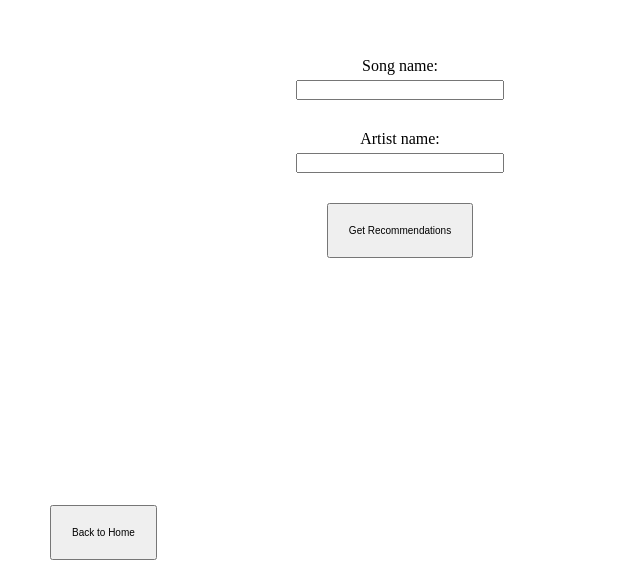
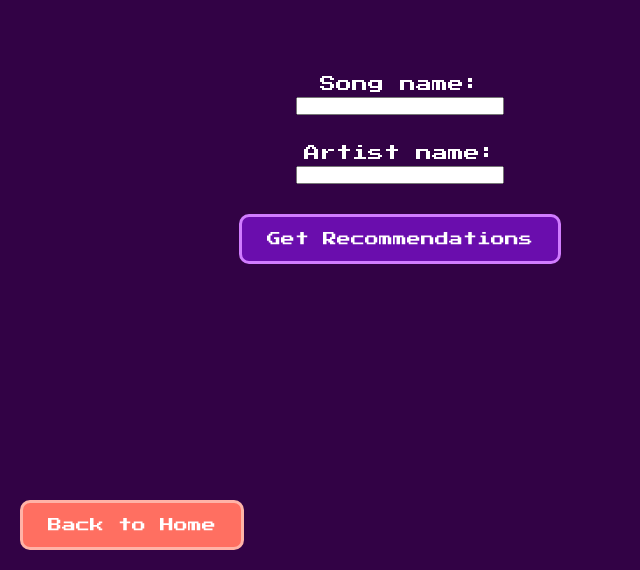
Before and after one commit to meirimzh/ai-song-recommender, an Electron app: page userChoice.html in a window 800 px wide. Shown: the part 230-800 px from the top of the page, without its empty margins (0-640 px from the left). Drawn offline with Linux system fonts and the light colour scheme.

Commit message:
Updated the UI to the game-like pixelated style

```diff
--- a/310-project16-esther/userChoice.css
+++ b/310-project16-esther/userChoice.css
@@ -73,16 +73,6 @@ button {
   color: white;
   cursor: pointer;
   font-family: 'Press Start 2P';
-  animation: glowPulse 1.5s infinite;
-}
-
-@keyframes growPulse {
-  0%, 100% {
-    box-shadow: 0 0 10px #d07efc;
-  }
-  50% {
-    box-shadow: 0 0 23px #eab2f6;
-  }
 }
 
 button:hover {
@@ -90,3 +80,13 @@ button:hover {
   color: #1a0033;
   transform: scale(1.03);
 }
+
+#backButton {
+  background-color: #c25046;
+  border: 3px solid #ffb3a7;
+}
+
+#backButton:hover {
+  background-color: #ffb3a7;
+  color: #1a0033;
+}
--- a/userChoice.css
+++ b/userChoice.css
@@ -1,67 +1,92 @@
-/* do this when using height */
 html, body {
   margin: 0;
   padding: 0;
   height: 100%;
 }
 
+body {
+  background-color: #320245;
+  background-size: cover;
+  background-position: center;
+  background-repeat: no-repeat;
+  font-family: 'Press Start 2P';
+  display: flex;
+  justify-content: center;
+  align-items: center;
+}
 
 .container {
-    display:flex;
-    /* column because there are two items that i want to staack */
-    flex-direction:column;
-    justify-content:center;
-    align-items:center;
-    height:100vh;
+  display: flex;
+  flex-direction: column;
+  justify-content: center;
+  align-items: center;
+  height: 100vh;
 }
 
-
-.input{
+.input {
   text-align: center;
   margin-bottom: 25px;
+  color:white;
 }
 
-
-
-input{
+input {
+  font-family: 'Press Start 2P';
   font-size: 12px;
   width: 200px;
   margin: 5px 0;
-
-
 }
 
+/* Hide until we press get recommendations */
+#recommendations:empty {
+  display: none;
+}
 
 #recommendations {
-    font-size: 15px;
+  font-family: 'Press Start 2P';
+  margin-top: 30px;
+  padding: 20px;
+  background-color:#d07efc;
+  color: white;
+  border: 3px solid #d07efc;
+  font-size: 12px;
+  width: 80%;
+  max-width: 400px;
   text-align: center;
-    margin-top: 25px;
+  line-height: 1.8;
+  box-shadow: 0 0 15px #d07efc;
+  border-radius: 6px;
 }
 
-
-.back{
-    /* display:flex;
-    flex-direction:column;
-    justify-content:flex-end;
-    align-items:flex-start;
-    /* without height will display from the top often needed with column */
-    /* height:100vh; */
-    /* padding-bottom:400px; */
-    /* absolute position removes it from the flow  */
-    position: absolute;
-    bottom: 10px;
-    padding-left: 50px;
-
-
-}
-.space{
-    height:100px;
+/* Back button fixed to bottom-left */
+.back {
+  position: fixed;
+  bottom: 20px;
+  left: 20px;
 }
 
+button {
+  padding: 15px 25px;
+  font-size: 14px;
+  border: 3px solid #d17cff;
+  border-radius: 10px;
+  background-color: #6a0dad;
+  color: white;
+  cursor: pointer;
+  font-family: 'Press Start 2P';
+}
 
-button{
-    padding:20px;
-    font-size:10px;
+button:hover {
+  background-color: #d07efc;
+  color: #1a0033;
+  transform: scale(1.03);
+}
 
+#backButton {
+  background-color: #ff6f61;
+  border: 3px solid #ffb3a7;
+}
 
+#backButton:hover {
+  background-color: #ffb3a7;
+  color: #1a0033;
 }
```
Also changed, not shown: 310-project16-esther/src/recommendation_log.json (+11 -0 lines), 310-project16-esther/userChoice.html (+1 -3 lines). Lines whose indentation alone changed are shown as unchanged.
